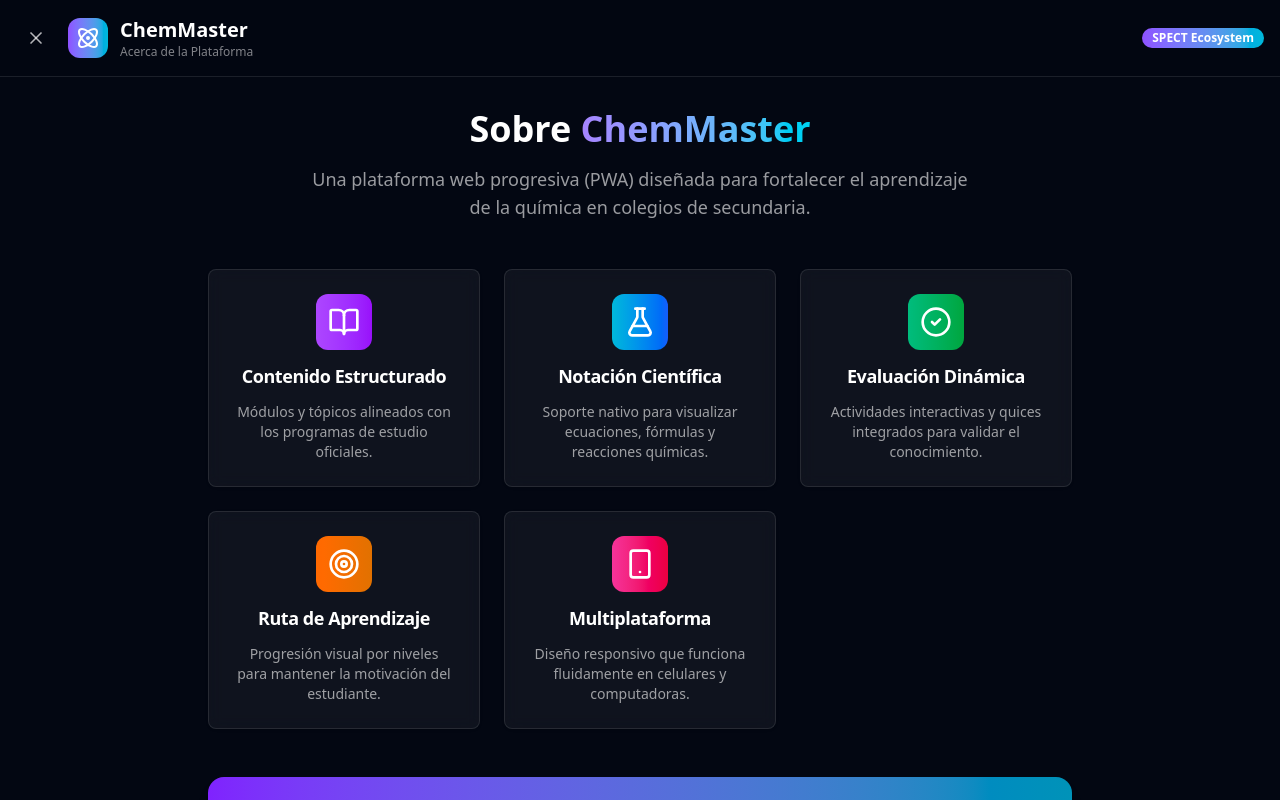
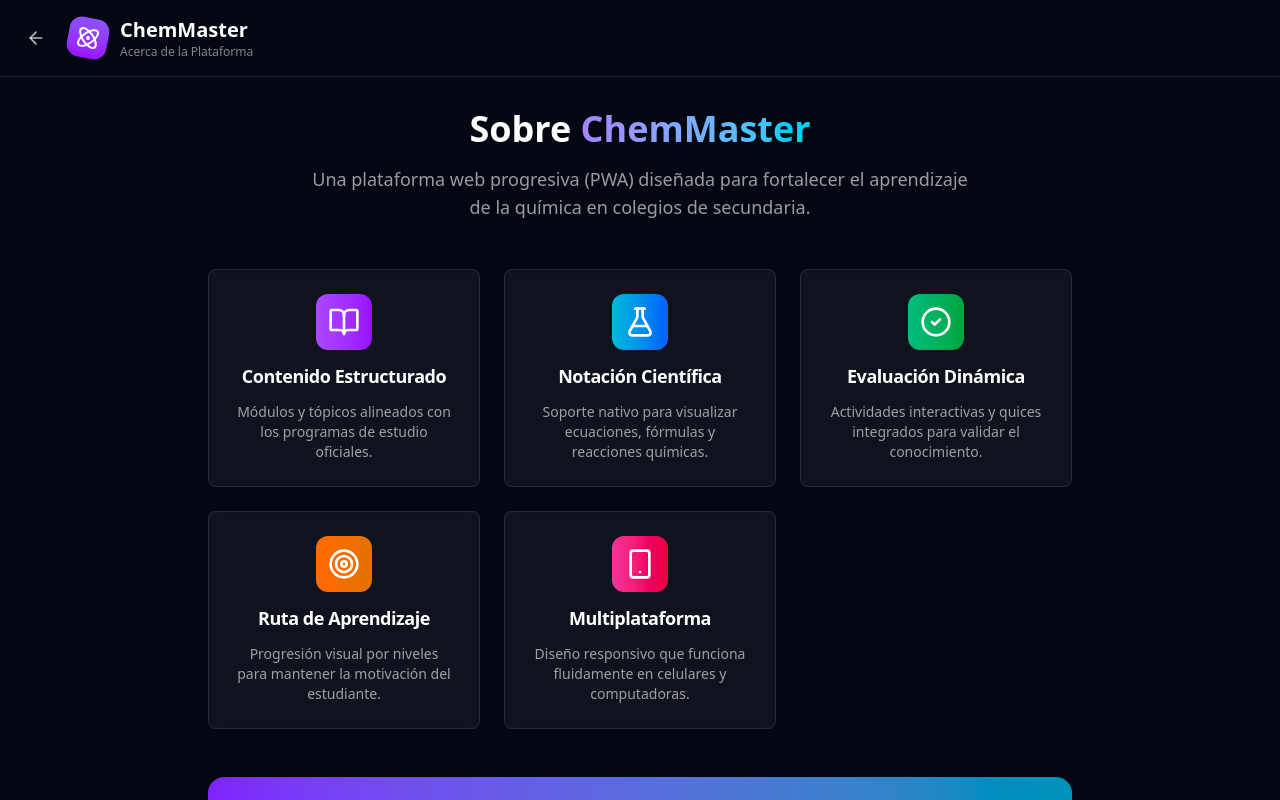
Before and after one commit to MarioCordero/TCU.MEP, a React (Vite) app in the folder chemmaster-app/: page /ChemMaster/info in a window 1280 px wide. Shown: the top 800 px of the page. Built offline with nearby package versions, Linux system fonts and the light colour scheme; what @blocknote/core, @blocknote/react would draw is missing.

Commit message:
# REFRACT:
- Cambiando página de info

```diff
--- a/chemmaster-app/src/pages/InfoPage.tsx
+++ b/chemmaster-app/src/pages/InfoPage.tsx
@@ -1,11 +1,11 @@
 import { motion } from "framer-motion"
 import {
-  Atom, BookOpen, CheckCircle2, FlaskConical, Play,
-  Target, Trophy, Users, X, Smartphone, GraduationCap
+  BookOpen, CheckCircle2, FlaskConical, Play,
+  Target, Trophy, Users, Smartphone, GraduationCap
 } from "lucide-react"
-import { Badge } from "../components/ui/badge"
 import { Button } from "../components/ui/button"
 import { Card, CardContent, CardHeader, CardTitle } from "../components/ui/card"
+import Header from "../components/common/Header"
 
 type InfoPageProps = {
   onBack: () => void
@@ -15,28 +15,7 @@ type InfoPageProps = {
 export default function InfoPage({ onBack, onStart }: InfoPageProps) {
   return (
     <div className="min-h-screen bg-gray-950">
-      <header className="bg-gray-950/80 backdrop-blur-md border-b border-white/10 sticky top-0 z-50">
-        <div className="container mx-auto px-4 py-4">
-          <div className="flex items-center justify-between">
-            <div className="flex items-center gap-3">
-              <Button variant="ghost" size="icon" onClick={onBack} className="text-white/70 hover:text-white hover:bg-white/10">
-                <X className="h-5 w-5" />
-              </Button>
-              <div className="flex items-center gap-3">
-                <div className="p-2 bg-gradient-to-r from-violet-500 to-cyan-500 rounded-xl">
-                  <Atom className="h-6 w-6 text-white" />
-                </div>
-                <div>
-                  <h1 className="text-xl font-bold text-white">ChemMaster</h1>
-                  <p className="text-xs text-white/50">Acerca de la Plataforma</p>
-                </div>
-              </div>
-            </div>
-            {/* Cambiamos "Pro v2.0" por algo más acorde al ecosistema */}
-            <Badge className="bg-gradient-to-r from-violet-500 to-cyan-500 text-white border-0">SPECT Ecosystem</Badge>
-          </div>
-        </div>
-      </header>
+      <Header onBack={onBack} subtitle="Acerca de la Plataforma" />
 
       <div className="container mx-auto px-4 py-8 max-w-4xl">
         <div className="text-center mb-12">
```
